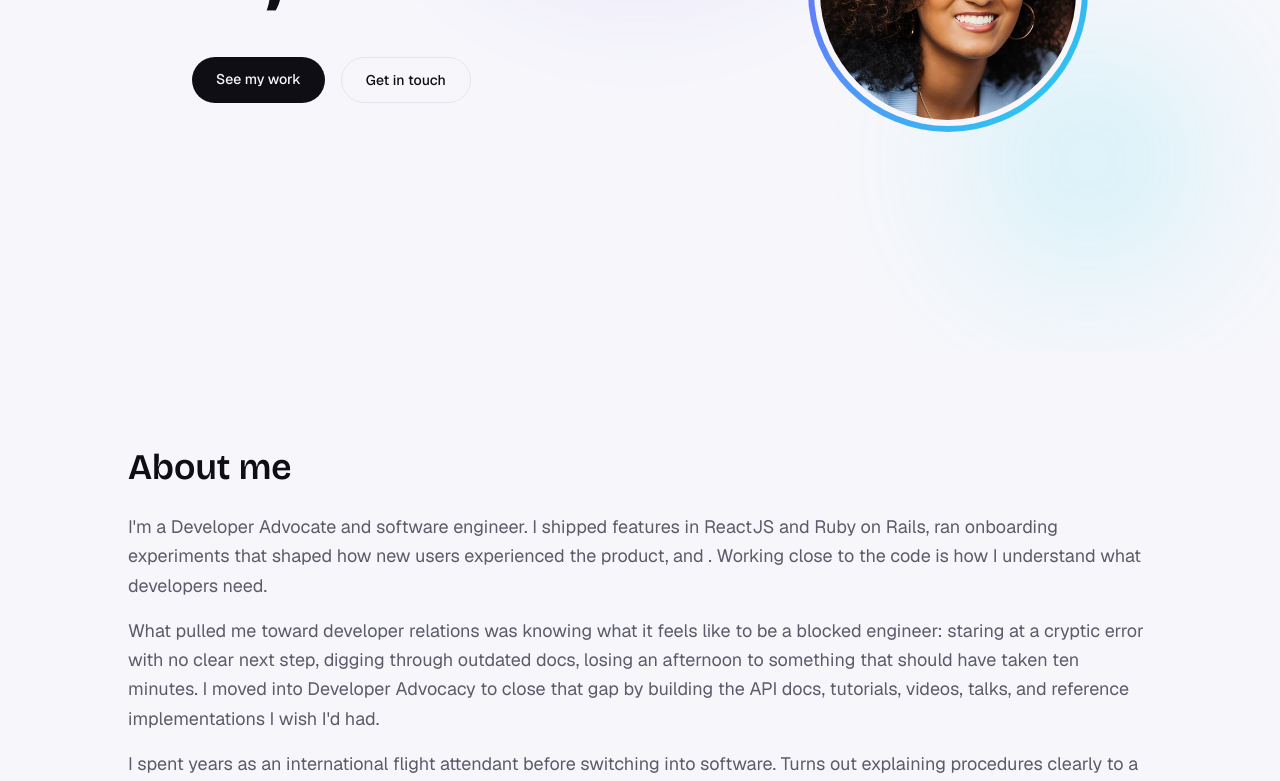
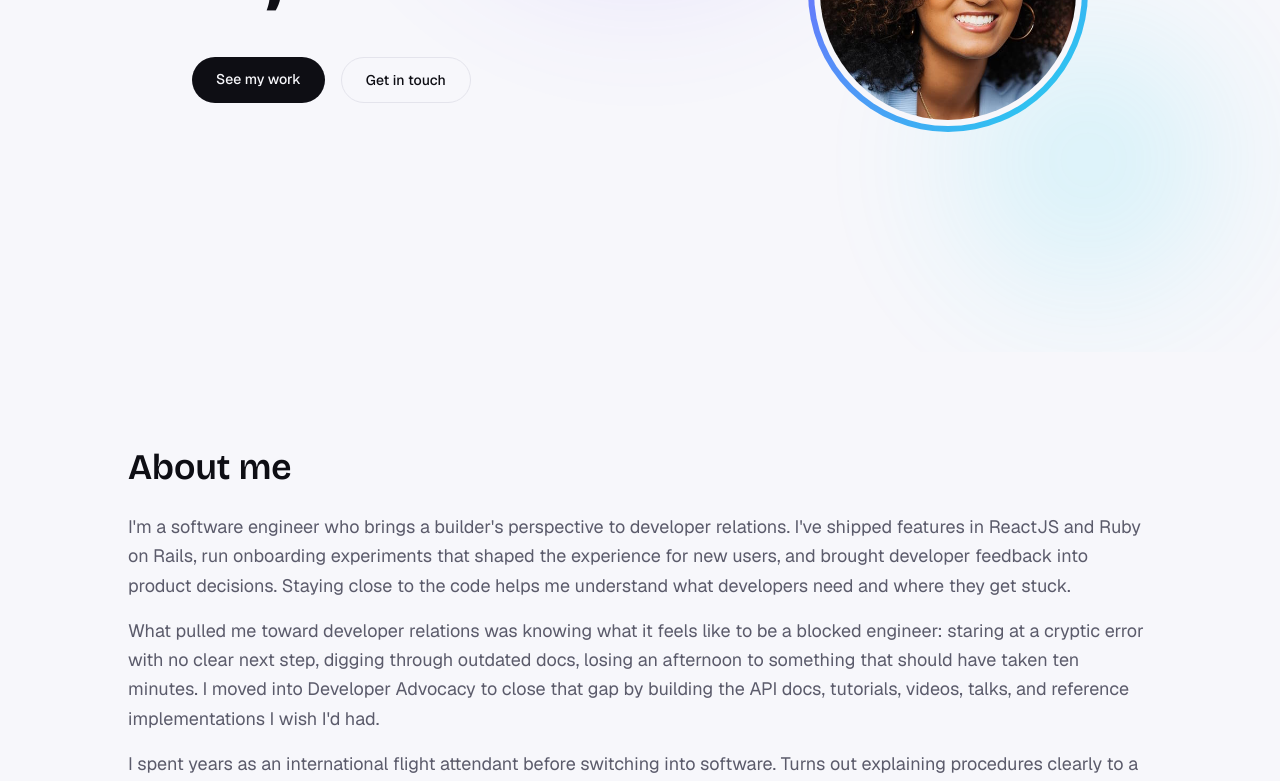
Before and after one commit to nbyrd9/portfolio-site, a Next.js app: page / in a window 1280 px wide. Shown: the part 368-1149 px from the top of the page. Built offline with nearby package versions, Linux system fonts and the light colour scheme.

Commit message:
Fix dangling clause and tighten About me copy
Fixes an incomplete "and ." left over from a previous edit.

```diff
--- a/src/components/About.tsx
+++ b/src/components/About.tsx
@@ -16,10 +16,12 @@ export default function About() {
             About me
           </h2>
           <p className="mt-6 text-lg leading-relaxed text-muted">
-            I&apos;m a Developer Advocate and software engineer. I shipped features
-            in ReactJS and Ruby on Rails, ran onboarding experiments that shaped how new
-            users experienced the product, and . Working close to the code is
-            how I understand what developers need.
+            I&apos;m a software engineer who brings a builder&apos;s
+            perspective to developer relations. I&apos;ve shipped features
+            in ReactJS and Ruby on Rails, run onboarding experiments that shaped
+            the experience for new users, and brought developer feedback into
+            product decisions. Staying close to the code helps me understand
+            what developers need and where they get stuck.
           </p>
           <p className="mt-4 text-lg leading-relaxed text-muted">
             What pulled me toward developer relations was knowing what it feels like to
```
